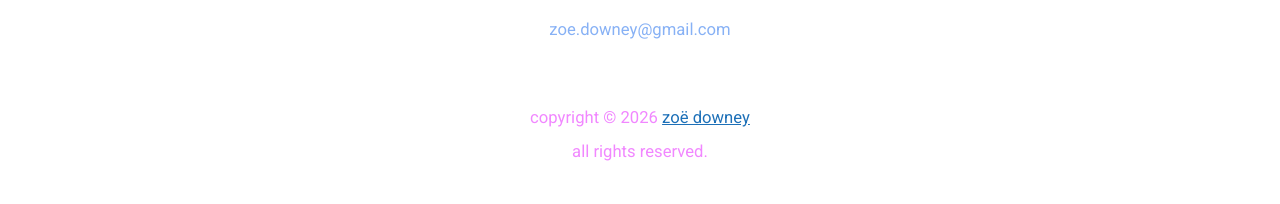
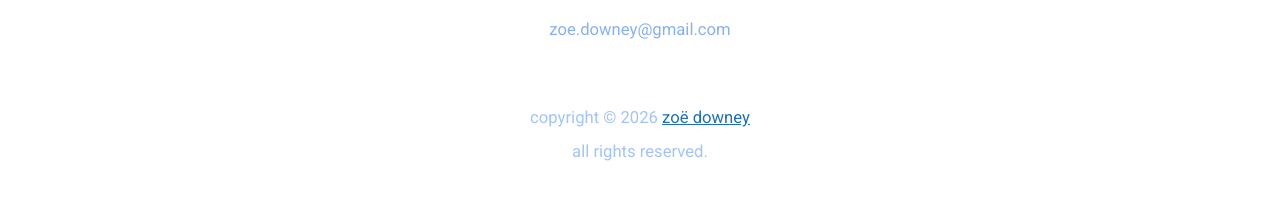
Before and after one commit to zoeurl/zoedowney.github.io, a Jekyll site: the page built from index.html, in a window 1280 px wide. Shown: the part 1392-1596 px from the top of the page. Built offline with Jekyll 4.4.1, drawn with Linux system fonts in a browser that asks for light colours.

Commit message:
Update photography.md

```diff
--- a/_layouts/photography.md
+++ b/_layouts/photography.md
@@ -39,7 +39,7 @@
 <small><font color="#87b1f5">zoe.downey@gmail.com</font></small></center>
 <br>
             <p class="meta">
-            <center><small><font color="#f187ff">copyright © {{ site.time | date: '%Y' }} <a href="/">{{site.author}}</a>
+            <center><small><font color="#a2c4fa">copyright © {{ site.time | date: '%Y' }} <a href="/">{{site.author}}</a>
 				<br>all rights reserved.</font></small></center>
             </p>
         </footer>
```
